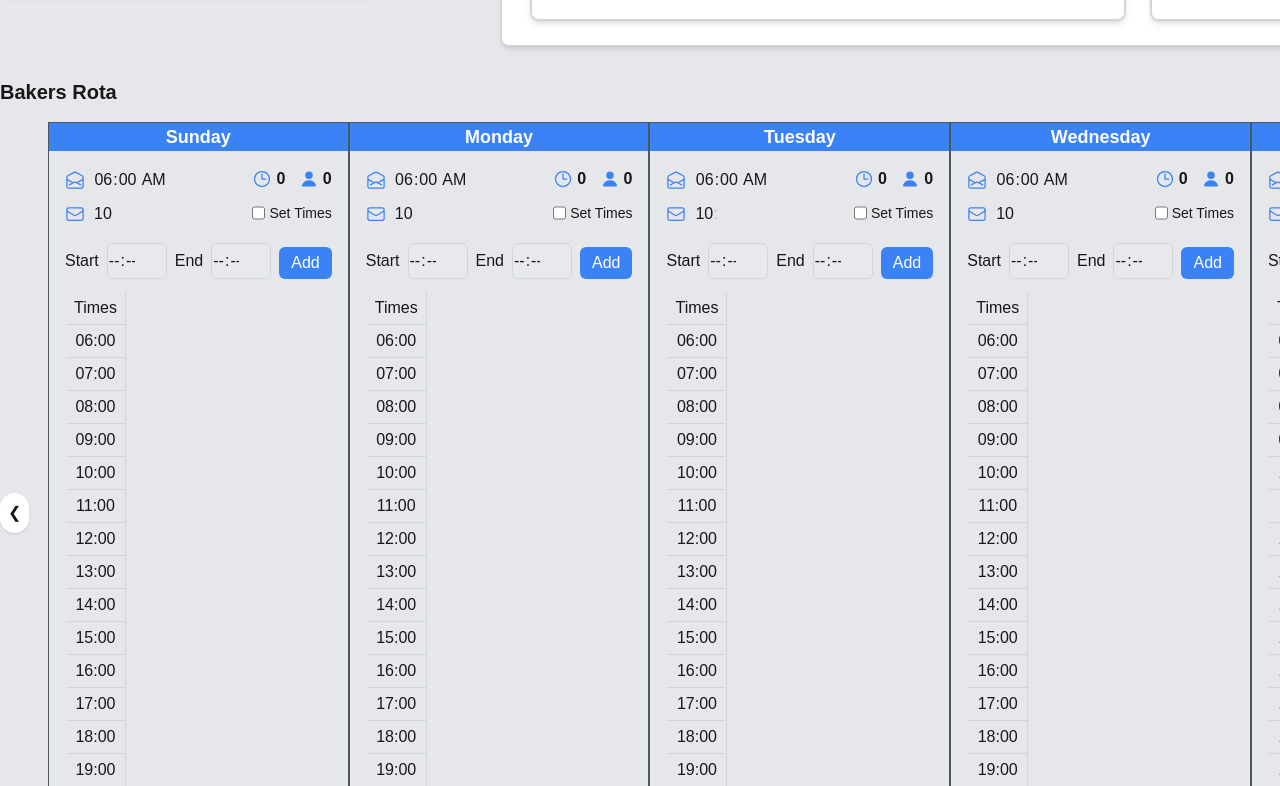
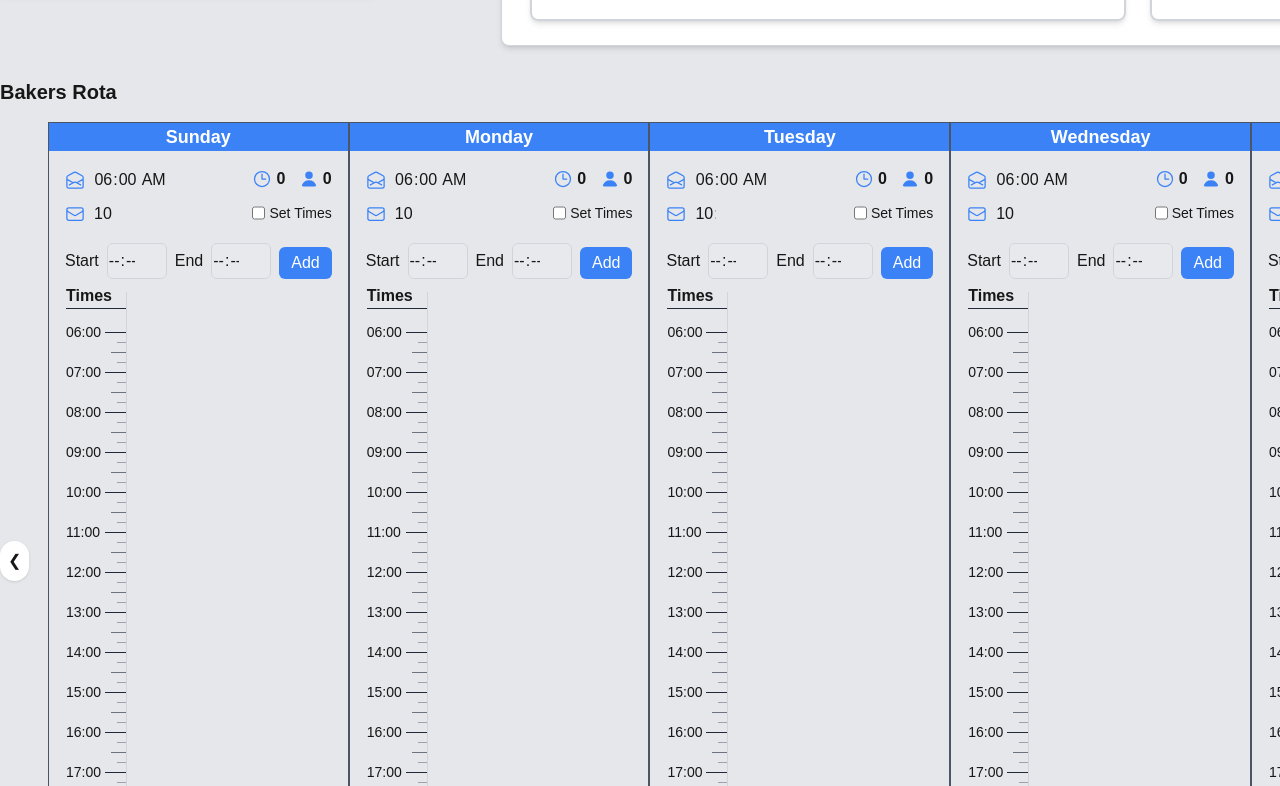
Before and after one commit to Rocamain/shifts-wizards, a Next.js app: page /rota/baker in a window 1280 px wide. Shown: the part 414-1200 px from the top of the page. Built offline with nearby package versions, Linux system fonts and the light colour scheme.

Commit message:
Update DayShiftTimeColumn: generate 15-minute slots via buildSlots and add header styling

```diff
--- a/src/ui/Rota/DayShiftTimeColumn.tsx
+++ b/src/ui/Rota/DayShiftTimeColumn.tsx
@@ -1,25 +1,51 @@
+import { buildSlots } from "@/lib/rota/utils";
+
 type DayShiftTimeColumnProps = {
+  /** Example: ["Times", "06:00", "07:00", … "18:00"] */
   openingTimes: string[];
 };
 
 export default function DayShiftTimeColumn({
   openingTimes,
 }: DayShiftTimeColumnProps) {
+  const slots = buildSlots(openingTimes);
+
   return (
     <div
       className="grid border-r border-gray-300"
       style={{
-        gridTemplateRows: `repeat(${openingTimes.length}, auto)`,
+        gridTemplateRows: `40px repeat(${slots.length}, 10px)`,
       }}
     >
-      {openingTimes.map((time, index) => (
-        <div
-          key={`time-${index}`}
-          className="flex p-1 px-2 items-center justify-center border-b border-gray-300 text-center"
-        >
-          {time}
-        </div>
-      ))}
+      <div className="flex items-center justify-center w-[60px] mb-8 ">
+        <p className="border-b border-gray-800 font-semibold w-full">Times</p>
+      </div>
+
+      {slots.map(({ time, isWhole, isHalf, label }) => {
+        const borderColor = isWhole
+          ? "border-gray-800"
+          : isHalf
+          ? "border-gray-500"
+          : "border-gray-400";
+
+        return (
+          <div
+            key={time}
+            className="relative w-[60px] h-full flex items-start justify-end"
+          >
+            <div
+              className={`${
+                isWhole ? "w-[35%]" : isHalf ? "w-[25%]" : "w-[15%]"
+              } border-b ${borderColor}`}
+            />
+
+            {/* label only on :00 rows */}
+            {label && (
+              <p className="absolute -top-[10px] left-0 text-sm">{label}</p>
+            )}
+          </div>
+        );
+      })}
     </div>
   );
 }
```
